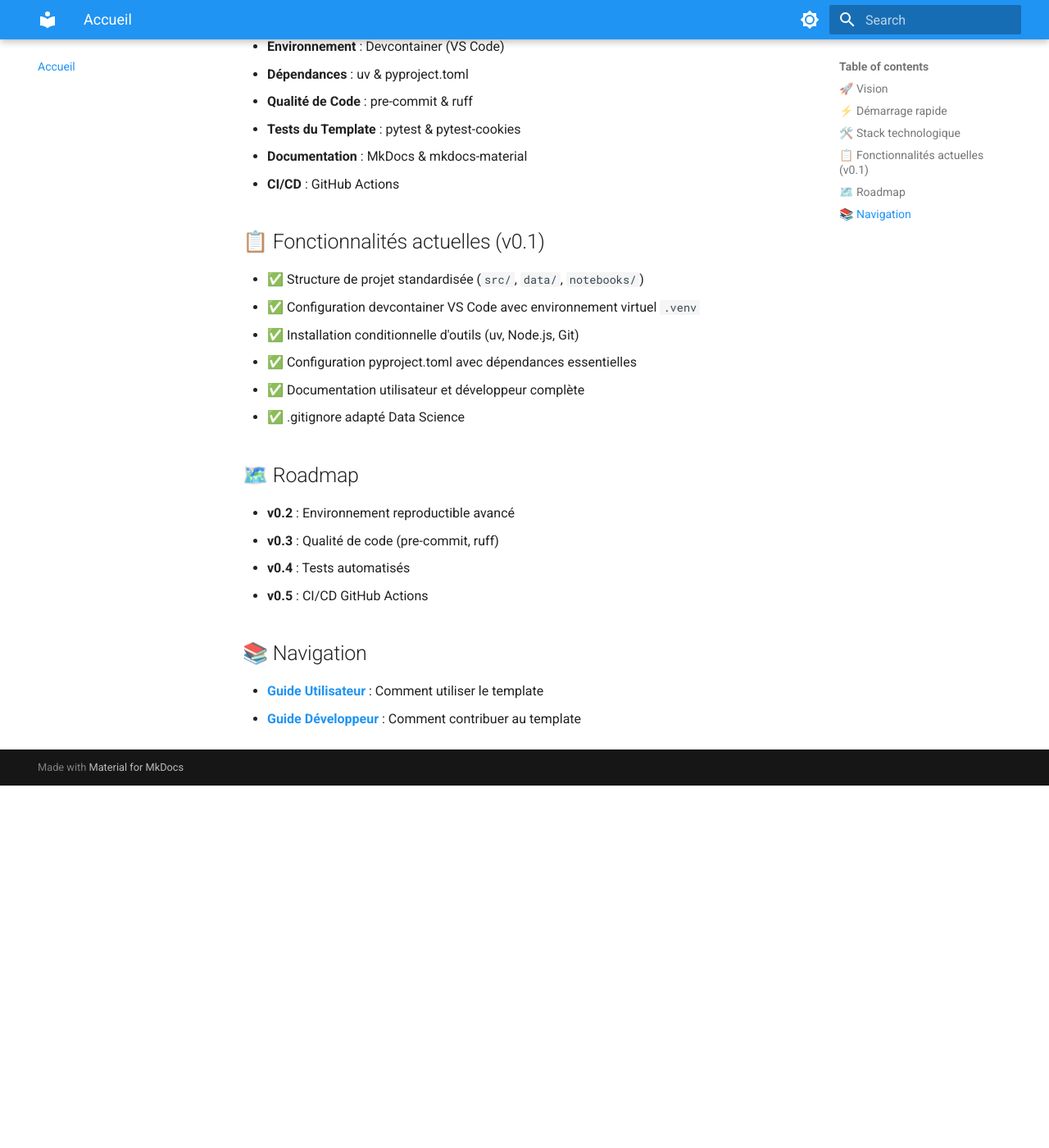
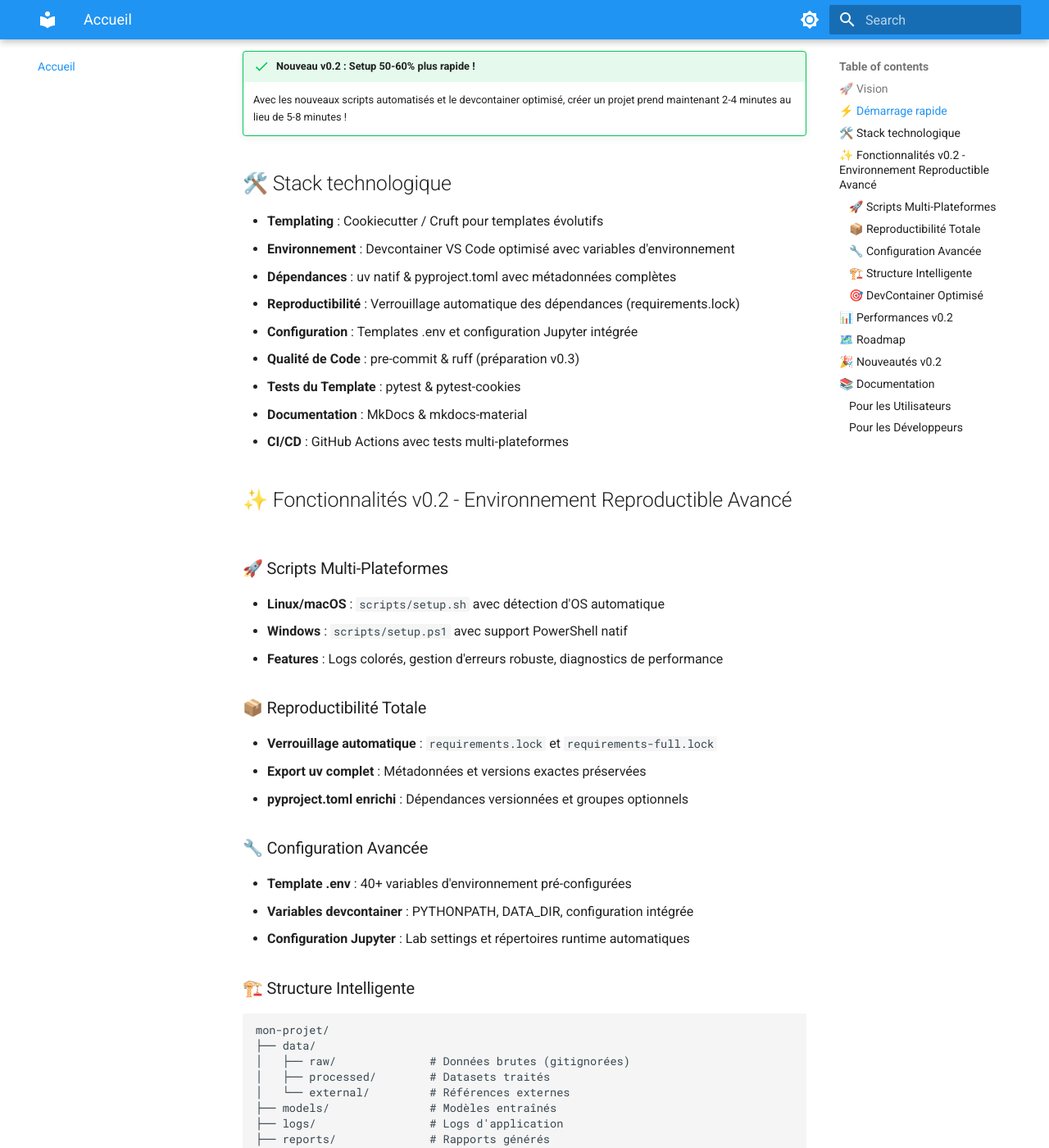
Before and after one commit to castorfou/PyFoundry, an MkDocs documentation site: the page built from docs/index.md, in a window 1280 px wide and 1400 px high, scrolled down 833 px. Shown: the whole window at 82% size. Built offline with MkDocs 1.6.1 and Material for MkDocs 9.7.7, drawn with Linux system fonts in a browser that asks for light colours; before the commit the page ends 1791 px from its top, so only the background shows below that; some of the changed text lies outside the part shown.

Commit message:
docs: update homepage for v0.2 release
- Add v0.2 badge and performance highlights
- Update quick start with new setup scripts
- Showcase new features (scripts, reproducibility, devcontainer)
- Add performance benchmarks table
- Update roadmap status and navigation links
- Add success callout for 50-60% faster setup

🤖 Generated with [Claude Code](https://claude.ai/code)

Co-Authored-By: Claude <noreply@anthropic.com>

````diff
--- a/docs/index.md
+++ b/docs/index.md
@@ -1,51 +1,127 @@
 # PyFoundry Template
 
-Un template Cookiecutter de qualité industrielle pour démarrer rapidement des projets de Data Science en Python.
+Un template Cookiecutter de qualité industrielle pour démarrer rapidement des projets de Data Science en Python avec un **environnement reproductible avancé** et une **expérience développeur optimisée**.
+
+[![Documentation](https://img.shields.io/badge/docs-mkdocs-blue)](https://castorfou.github.io/PyFoundry)
+[![Template Tests](https://github.com/castorfou/PyFoundry/actions/workflows/test.yml/badge.svg)](https://github.com/castorfou/PyFoundry/actions/workflows/test.yml)
+[![Python 3.11+](https://img.shields.io/badge/python-3.11+-blue.svg)](https://www.python.org/downloads/)
+[![Version](https://img.shields.io/badge/version-v0.2-green.svg)](https://github.com/castorfou/PyFoundry/releases/tag/v0.2.0)
 
 ## 🚀 Vision
 
-PyFoundry vise à garantir la **reproductibilité**, la **qualité du code** et un **démarrage rapide** grâce à une configuration complète et automatisée.
+PyFoundry vise à garantir la **reproductibilité totale**, la **qualité du code** et un **démarrage rapide** (50-60% plus rapide qu'avant) grâce à une configuration complète et automatisée sur toutes les plateformes.
 
 ## ⚡ Démarrage rapide
 
 ```bash
-# Créer un nouveau projet
-cruft create https://github.com/username/PyFoundry.git
+# 1. Installer cruft
+pip install cruft
 
-# Ouvrir dans VS Code avec devcontainer
-code mon-nouveau-projet
+# 2. Créer un nouveau projet
+cruft create https://github.com/castorfou/PyFoundry.git
+
+# 3. Setup automatique multi-plateforme
+cd mon-nouveau-projet
+./scripts/setup.sh        # Linux/macOS
+# ou .\scripts\setup.ps1   # Windows
+
+# 4. Ou utiliser devcontainer (recommandé)
+code mon-nouveau-projet    # VS Code propose "Reopen in Container"
 ```
 
-!!! tip "Environnement reproductible"
-    Le template inclut une configuration devcontainer pour VS Code qui garantit un environnement de développement identique pour tous les contributeurs.
+!!! success "**Nouveau v0.2** : Setup 50-60% plus rapide !"
+    Avec les nouveaux scripts automatisés et le devcontainer optimisé, créer un projet prend maintenant 2-4 minutes au lieu de 5-8 minutes !
 
 ## 🛠️ Stack technologique
 
-- **Templating** : Cookiecutter / Cruft
-- **Environnement** : Devcontainer (VS Code)
-- **Dépendances** : uv & pyproject.toml
-- **Qualité de Code** : pre-commit & ruff
+- **Templating** : Cookiecutter / Cruft pour templates évolutifs
+- **Environnement** : Devcontainer VS Code optimisé avec variables d'environnement
+- **Dépendances** : uv natif & pyproject.toml avec métadonnées complètes
+- **Reproductibilité** : Verrouillage automatique des dépendances (requirements.lock)
+- **Configuration** : Templates .env et configuration Jupyter intégrée
+- **Qualité de Code** : pre-commit & ruff (préparation v0.3)
 - **Tests du Template** : pytest & pytest-cookies
 - **Documentation** : MkDocs & mkdocs-material
-- **CI/CD** : GitHub Actions
+- **CI/CD** : GitHub Actions avec tests multi-plateformes
 
-## 📋 Fonctionnalités actuelles (v0.1)
+## ✨ Fonctionnalités v0.2 - Environnement Reproductible Avancé
 
-- ✅ Structure de projet standardisée (`src/`, `data/`, `notebooks/`)
-- ✅ Configuration devcontainer VS Code avec environnement virtuel `.venv`
-- ✅ Installation conditionnelle d'outils (uv, Node.js, Git)
-- ✅ Configuration pyproject.toml avec dépendances essentielles
-- ✅ Documentation utilisateur et développeur complète
-- ✅ .gitignore adapté Data Science
+### 🚀 Scripts Multi-Plateformes
+- **Linux/macOS** : `scripts/setup.sh` avec détection d'OS automatique
+- **Windows** : `scripts/setup.ps1` avec support PowerShell natif
+- **Features** : Logs colorés, gestion d'erreurs robuste, diagnostics de performance
+
+### 📦 Reproductibilité Totale
+- **Verrouillage automatique** : `requirements.lock` et `requirements-full.lock`
+- **Export uv complet** : Métadonnées et versions exactes préservées
+- **pyproject.toml enrichi** : Dépendances versionnées et groupes optionnels
+
+### 🔧 Configuration Avancée
+- **Template .env** : 40+ variables d'environnement pré-configurées
+- **Variables devcontainer** : PYTHONPATH, DATA_DIR, configuration intégrée
+- **Configuration Jupyter** : Lab settings et répertoires runtime automatiques
+
+### 🏗️ Structure Intelligente
+```
+mon-projet/
+├── data/
+│   ├── raw/              # Données brutes (gitignorées)
+│   ├── processed/        # Datasets traités
+│   └── external/         # Références externes
+├── models/               # Modèles entraînés
+├── logs/                 # Logs d'application
+├── reports/              # Rapports générés
+├── notebooks/
+│   ├── exploratory/      # Notebooks d'exploration
+│   ├── preprocessing/    # Préparation des données
+│   ├── modeling/         # Développement de modèles
+│   └── reporting/        # Rapports finaux
+└── scripts/              # Automation setup
+    ├── setup.sh          # Linux/macOS
+    └── setup.ps1         # Windows
+```
+
+### 🎯 DevContainer Optimisé
+- **Performance** : Mounts cachés, exclusions optimisées, build plus rapide
+- **Extensions** : 15+ extensions VS Code (GitLens, formatters, tests, Jupyter)
+- **Ports** : Multi-port (8888, 8889, 8080, 3000) avec labels automatiques
+- **Environment** : Variables intégrées et activation automatique
+
+## 📊 Performances v0.2
+
+| Plateforme | Avant (v0.1) | Maintenant (v0.2) | Amélioration |
+|------------|--------------|-------------------|--------------|
+| **Linux**  | ~5 minutes   | ~2 minutes        | **60% plus rapide** |
+| **macOS**  | ~6 minutes   | ~3 minutes        | **50% plus rapide** |
+| **Windows**| ~8 minutes   | ~4 minutes        | **50% plus rapide** |
 
 ## 🗺️ Roadmap
 
-- **v0.2** : Environnement reproductible avancé
-- **v0.3** : Qualité de code (pre-commit, ruff)
-- **v0.4** : Tests automatisés
-- **v0.5** : CI/CD GitHub Actions
+- **v0.1** ✅ : Squelette avec environnement reproductible
+- **v0.2** ✅ : **Environnement reproductible avancé** (scripts, uv.lock, devcontainer optimisé)
+- **v0.3** 🚧 : Qualité de code (pre-commit, ruff, mypy)
+- **v0.4** 📋 : Tests automatisés (pytest, coverage)
+- **v0.5** 🎯 : CI/CD complet (GitHub Actions automation)
 
-## 📚 Navigation
+## 🎉 Nouveautés v0.2
 
-- **[Guide Utilisateur](user/installation.md)** : Comment utiliser le template
-- **[Guide Développeur](dev/architecture.md)** : Comment contribuer au template
+!!! info "**[📖 Guide complet des nouveautés v0.2](user/v0.2-features.md)**"
+    Découvrez en détail toutes les améliorations : scripts automatisés, reproductibilité, devcontainer optimisé, et benchmarks de performance.
+
+## 📚 Documentation
+
+### Pour les Utilisateurs
+- **[Guide d'installation](user/installation.md)** : Pré-requis et création de projet
+- **[Nouveautés v0.2](user/v0.2-features.md)** : Scripts, reproductibilité, performances
+- **[Guide d'usage](user/usage.md)** : Commandes et workflow quotidien
+- **[Structure du projet](user/structure.md)** : Organisation des fichiers et dossiers
+
+### Pour les Développeurs
+- **[Architecture](dev/architecture.md)** : Design et choix techniques du template
+- **[Guide de contribution](dev/contributing.md)** : Comment contribuer au projet
+- **[Déploiement](dev/deployment.md)** : Publication et release avec GitHub CLI
+- **[Roadmap](dev/roadmap.md)** : Planification des versions futures
+
+---
+
+**🚀 Prêt à créer votre projet ? Suivez le [guide d'installation](user/installation.md) !**
````
